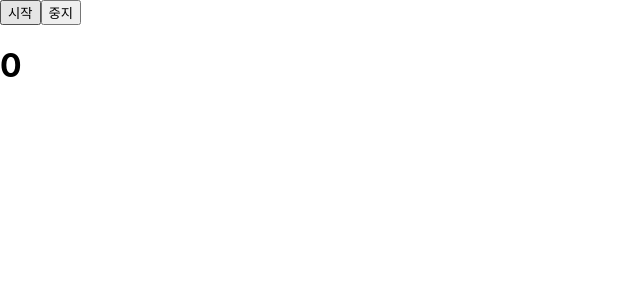
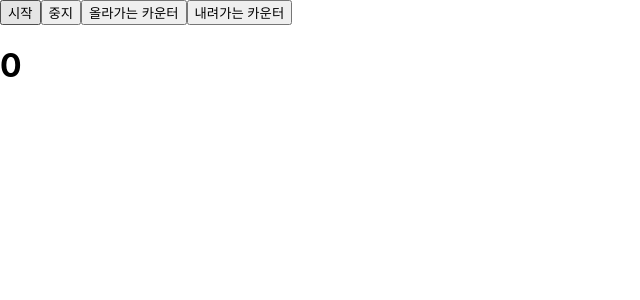
Before and after one commit to KimYounghwan/react-review-01, a React (Create React App) app: page / in a window 1280 px wide. Shown: the top 300 px of the page, without its empty margins (0-640 px from the left). Built offline with nearby package versions, Linux system fonts and the light colour scheme.

Commit message:
업카운터, 다운카운터 완성

```diff
--- a/src/comp/MyCounter2.js
+++ b/src/comp/MyCounter2.js
@@ -22,19 +22,21 @@ function useInterval(callback, delay) {
 function MyCounter2(props) {
   const [delay, setDelay] = useState(null);
 	const [count, setCount] = useState(0);
-  const callbackFn = useRef(increase);
-  function increase(){
-    setCount( count+1 )
-  }
-  function decrease(){
-    setCount( count-1 )
-  }
+  //state에 함수를 저장하려면 함수를 반환하는 함수를 제공해야한다.
+	const [cbfn, setCbfn] = useState(()=>()=>{
+    setCount((count) => count + 1);
+  });
+
+  // let increase = ()=>()=>{
+  //   setCount((count) => count + 1);
+  // };
+  // let descrease = ()=>()=>{
+  //   setCount((count) => count - 1);
+  // };
   //증가하는 카운터
   //감소하는 카운터
 
-  useInterval(() => {
-    setCount((count) => count + 1);
-  }, delay);
+  useInterval(cbfn, delay);
 
   function startCounter(e){
     setDelay(1000)
@@ -42,10 +44,22 @@ function MyCounter2(props) {
   function stopCounter(e){
     setDelay(null)
   }
+  function downCounter(e){
+    setCbfn(()=>()=>{
+      setCount((count) => count - 1);
+    })
+  }
+  function upCounter(e){
+    setCbfn(()=>()=>{
+      setCount((count) => count + 1);
+    })
+  }
   return (
       <div>
           <button onClick={startCounter}>시작</button>
           <button onClick={stopCounter}>중지</button>
+          <button onClick={upCounter}>올라가는 카운터</button>
+          <button onClick={downCounter}>내려가는 카운터</button>
           <h1>{count}</h1>
       </div>
   );
```
